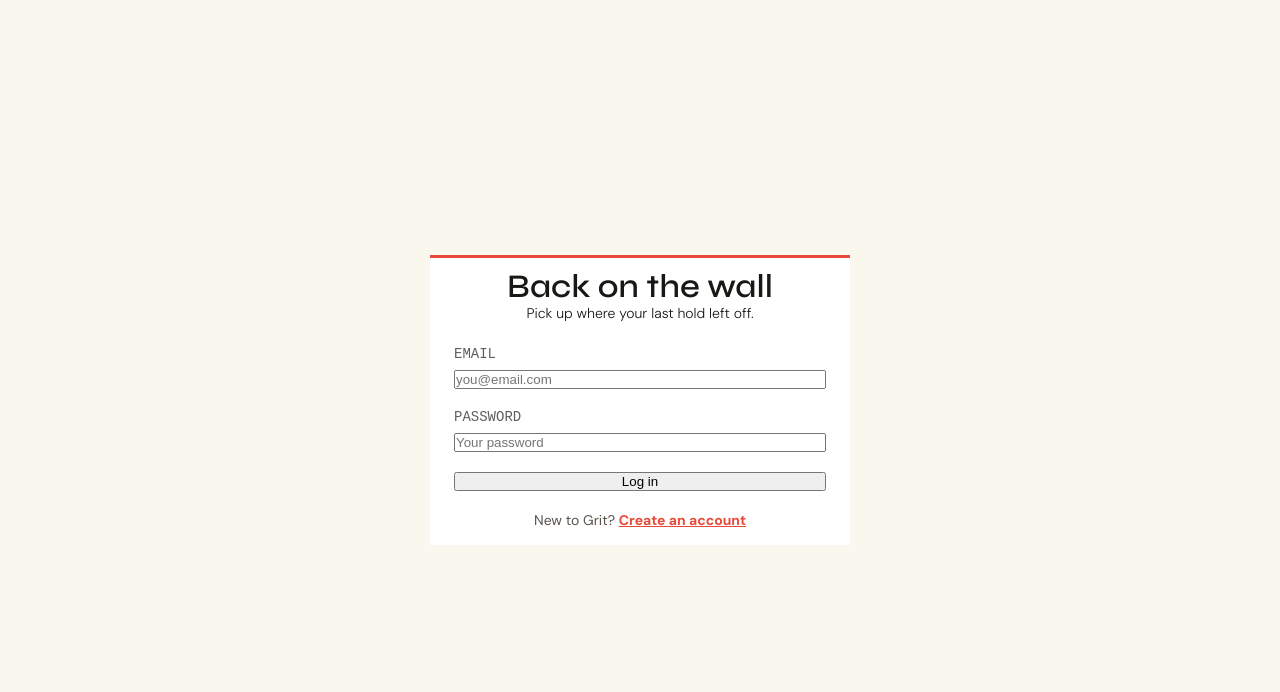
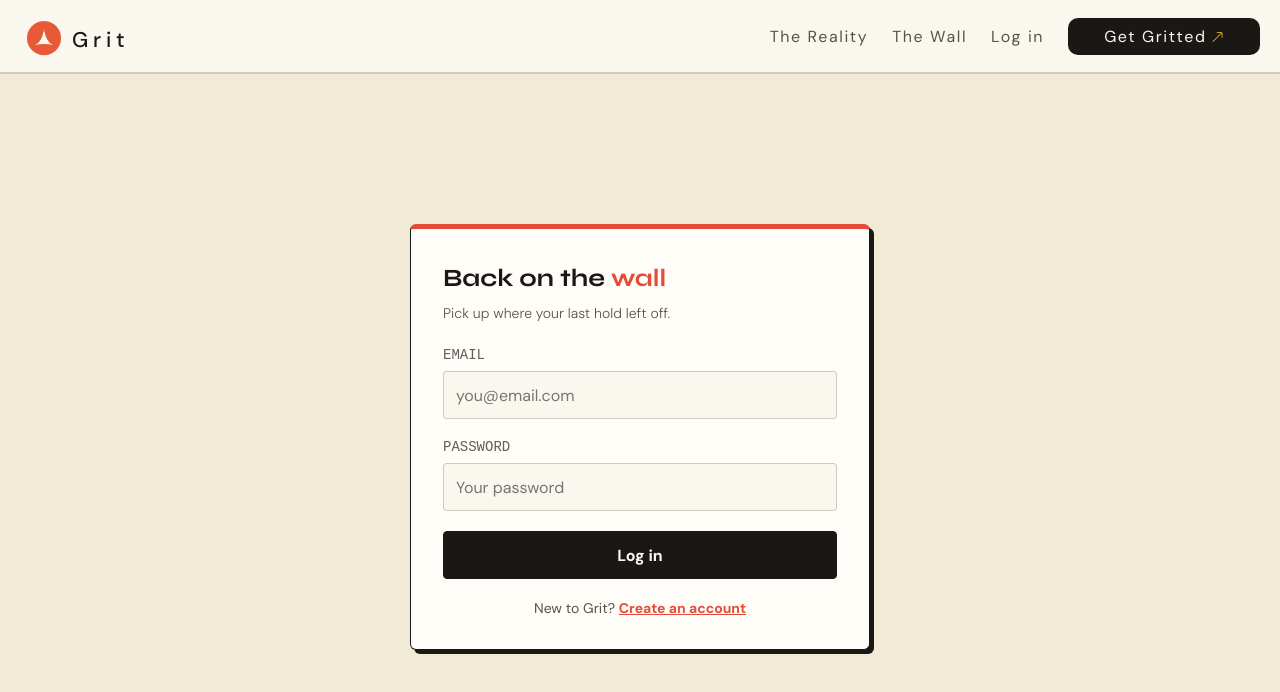
Before and after one commit to Ezekiel-builds/grit-app, a React (Vite) app: page /login in a window 1280 px wide. Shown: the top 692 px of the page. Built offline with nearby package versions, Linux system fonts and the light colour scheme; no server answers.

Commit message:
style(auth): match signup forms to Grit design

```diff
--- a/src/pages/Login.css
+++ b/src/pages/Login.css
@@ -1,3 +1,3 @@
 .form__container--login {
-  border-top: 3px solid var(--primary);
+  border-top-width: 5px;
 }
--- a/src/pages/Login.jsx
+++ b/src/pages/Login.jsx
@@ -1,6 +1,7 @@
 import { useState } from 'react';
 import { Link, Navigate, useNavigate } from 'react-router';
 import { useAuth } from '../components/useAuth';
+import Header from '../components/Header';
 import { isSupabaseConfigured, supabase } from '../SupabaseClient';
 import './SignUp.css';
 import './Login.css';
@@ -40,6 +41,8 @@
     }
 
     return (
+        <>
+        <Header />
         <main className="form__box">
             <section className="form__container form__container--login">
                 <div className="form__heading">
@@ -82,7 +85,7 @@
 
                     {errorMessage && <p className="form__message form__message--error" role="alert">{errorMessage}</p>}
 
-                    <button type="submit" disabled={isSubmitting}>
+                    <button className="form__submit" type="submit" disabled={isSubmitting}>
                         {isSubmitting ? 'Logging in...' : 'Log in'}
                     </button>
                     <p className="form__switch">
@@ -91,6 +94,7 @@
                 </form>
             </section>
         </main>
+        </>
     );
 }
 
--- a/src/pages/SignUp.css
+++ b/src/pages/SignUp.css
@@ -1,36 +1,47 @@
 .form__box {
-        min-height: 100vh;
-        min-height: 100svh;
+    min-height: calc(100vh - 74px);
+    min-height: calc(100svh - 74px);
     display: flex;
-    flex-direction: column;
     align-items: center;
     justify-content: center;
-        padding: 24px 16px;
+    padding: 40px 16px;
+    background-color: var(--bg_alt);
 }
 
 .form__container {
-    width: min(100%, 420px);
-  background-color: var(--color_text-btn);
+  width: min(100%, 460px);
   display: flex;
   flex-direction: column;
-  gap: 20px;
-  padding: 16px 24px;
+  gap: 24px;
+  padding: 32px;
+  border: 1px solid var(--secondary_color);
+  border-top: 5px solid var(--primary);
+  border-radius: 6px;
+  background-color: var(--bg_surface);
+  box-shadow: 4px 4px 0 var(--secondary_color);
 }
 
 .form__heading {
-    text-align: center;
-    line-height: 1.6rem;
+    display: flex;
+    flex-direction: column;
+    gap: 8px;
+    text-align: left;
+    line-height: 1.4;
 }
 
 .form__heading-text {
-    font-size: var(--font-h2);
+    font-size: var(--font-h3);
     font-family: var(--header_font);
-    font-weight: 550;
+    font-weight: 700;
     color: var(--secondary_color);
 }
 
+.form__heading-text-highlight {
+    color: var(--primary);
+}
+
 .form__heading-subtext {
-    color: var(--secondary_color);
+    color: var(--secondary);
     font-size: var(--font-small);
     font-weight: 300;
 }
@@ -79,3 +90,52 @@
     color: var(--primary);
     font-weight: 700;
 }
+
+.form__input {
+    width: 100%;
+    min-width: 0;
+    min-height: 48px;
+    padding: 10px 12px;
+    border: 1px solid var(--primary_color);
+    border-radius: 4px;
+    background-color: var(--bg_main);
+    color: var(--secondary_color);
+    font: inherit;
+}
+
+.form__input:focus-visible {
+    outline: 2px solid var(--primary);
+    outline-offset: 2px;
+}
+
+.form__submit {
+    min-height: 48px;
+    padding: 12px 18px;
+    border: 1px solid var(--secondary_color);
+    border-radius: 4px;
+    background-color: var(--secondary_color);
+    color: var(--color_text-cta);
+    font: inherit;
+    font-weight: 700;
+    cursor: pointer;
+}
+
+.form__submit:hover:not(:disabled) {
+    background-color: var(--btn-bg-hover);
+}
+
+.form__submit:focus-visible {
+    outline: 2px solid var(--primary);
+    outline-offset: 3px;
+}
+
+.form__submit:disabled {
+    cursor: wait;
+    opacity: 0.7;
+}
+
+@media (max-width: 520px) {
+    .form__container {
+        padding: 24px 20px;
+    }
+}
--- a/src/pages/SignUp.jsx
+++ b/src/pages/SignUp.jsx
@@ -1,6 +1,7 @@
 import { useState } from 'react';
 import { Link, useNavigate } from 'react-router';
 import { useAuth } from '../components/useAuth';
+import Header from '../components/Header';
 import { isSupabaseConfigured, supabase } from '../SupabaseClient';
 import './SignUp.css';
 
@@ -69,7 +70,9 @@
     }
 
     return (
-        <div className="form__box">
+        <>
+        <Header />
+        <main className="form__box">
             <section className="form__container">
                 <div className="form__heading">
                     <h2 className="form__heading-text">
@@ -138,13 +141,14 @@
                             {message}
                         </p>
                     )}
-                    <button type="submit" disabled={isSubmitting}>
+                    <button className="form__submit" type="submit" disabled={isSubmitting}>
                         {isSubmitting ? 'Creating account...' : 'Start Climbing'}
                     </button>
                     <p className="form__switch">Already have an account? <Link to="/login">Log in</Link></p>
                 </form>
             </section>
-        </div>
+        </main>
+        </>
     )
 }
 
```
